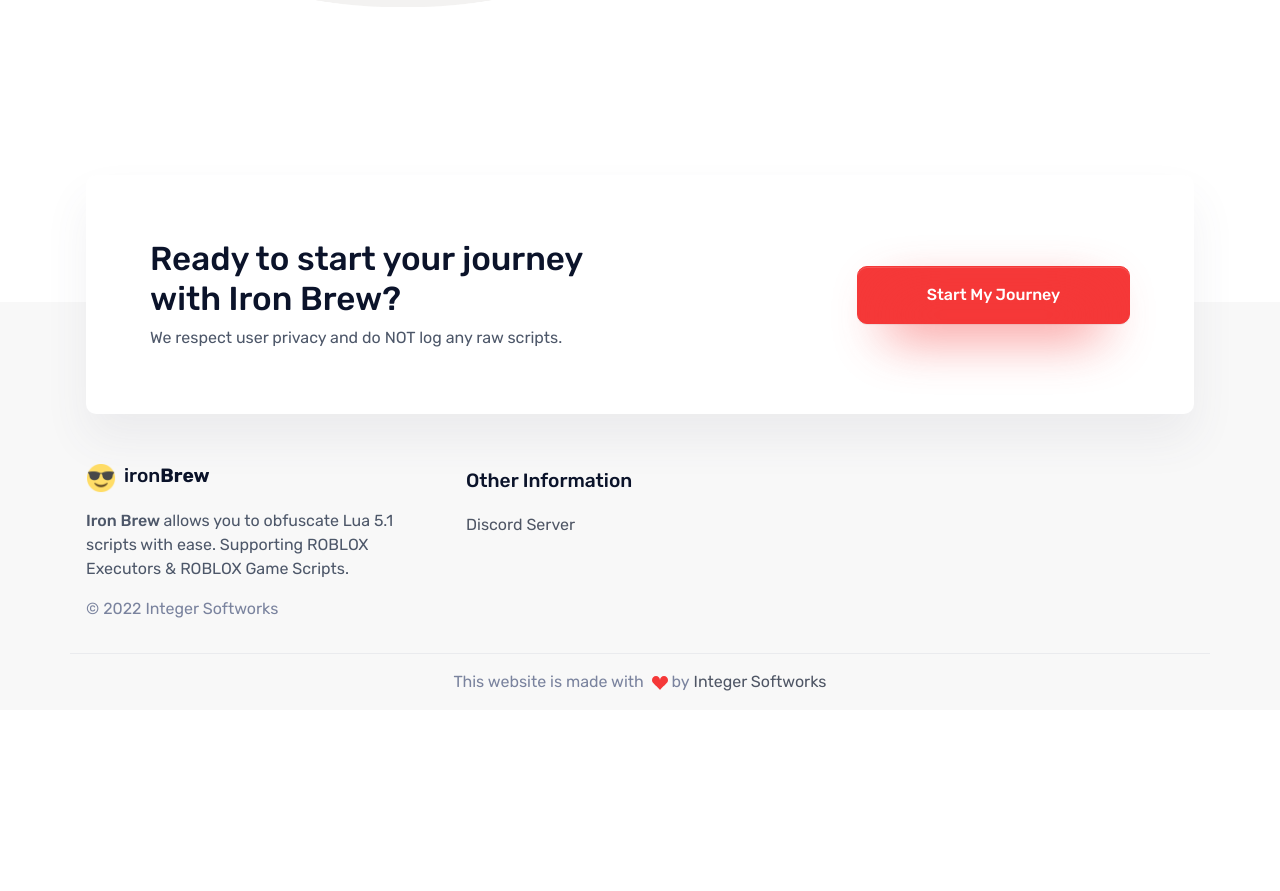
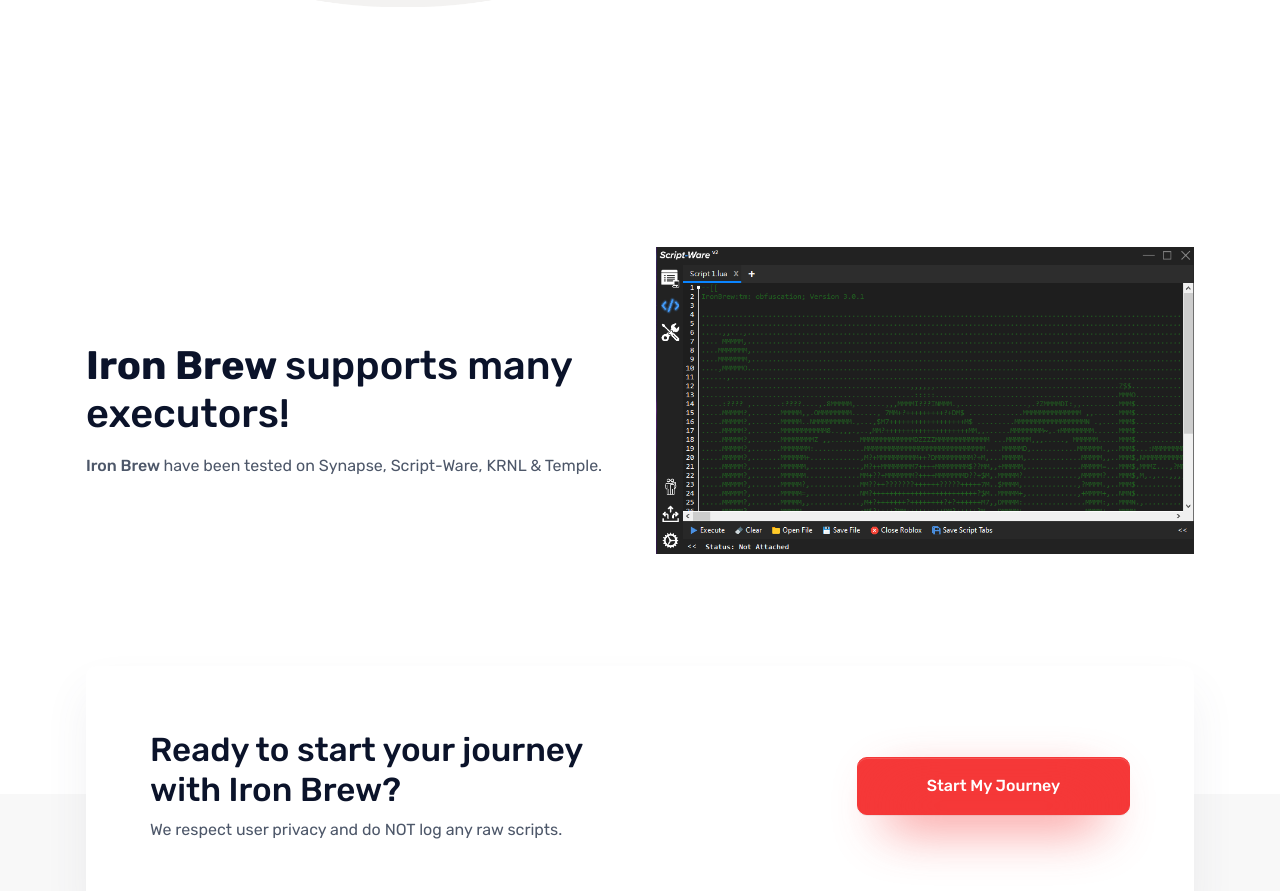
Before and after one commit to VerbalCheats/testilusxyz, a plain HTML site: page ironbrew.html in a window 1280 px wide. Shown: the part 1420-2311 px from the top of the page. Before the commit the page ends 2130 px from the top, so only its background shows below. Drawn offline with Linux system fonts and the light colour scheme.

Commit message:
Added Section

```diff
--- a/ironbrew.html
+++ b/ironbrew.html
@@ -133,7 +133,20 @@
       </section>
       <!-- <section> close ============================-->
       <!-- ============================================-->
+      <section class="pb-6">
 
+        <div class="container">
+          <div class="row flex-center">
+            <div class="col-lg-6 col-md-5 order-md-1"><img class="img-fluid" src="assets/img/illustrations/script-ware.png" alt="" /></div>
+            <div class="col-md-7 col-lg-6 mt-5 text-center text-md-start">
+              <h1 class="fw-medium"><span class="fw-bold">Iron Brew </span>supports many executors!</h1>
+              <p class="mt-3 mb-4"><span class="fw-medium">Iron Brew </span>have been tested on Synapse, Script-Ware, KRNL & Temple.</p>
+            </div>
+          </div>
+        </div>
+        <!-- end of .container-->
+
+      </section>
 
 
 
```
Also changed, not shown: assets/img/illustrations/script-ware.png (added).
